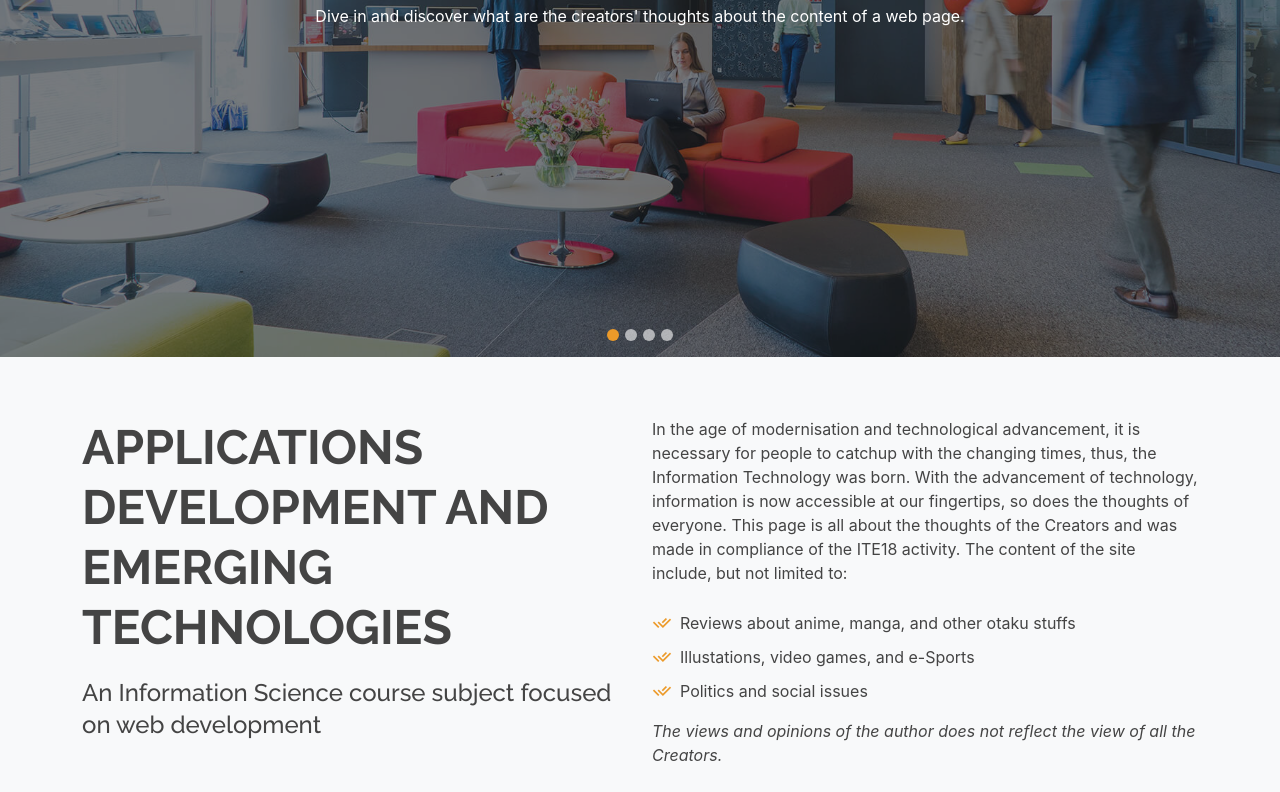
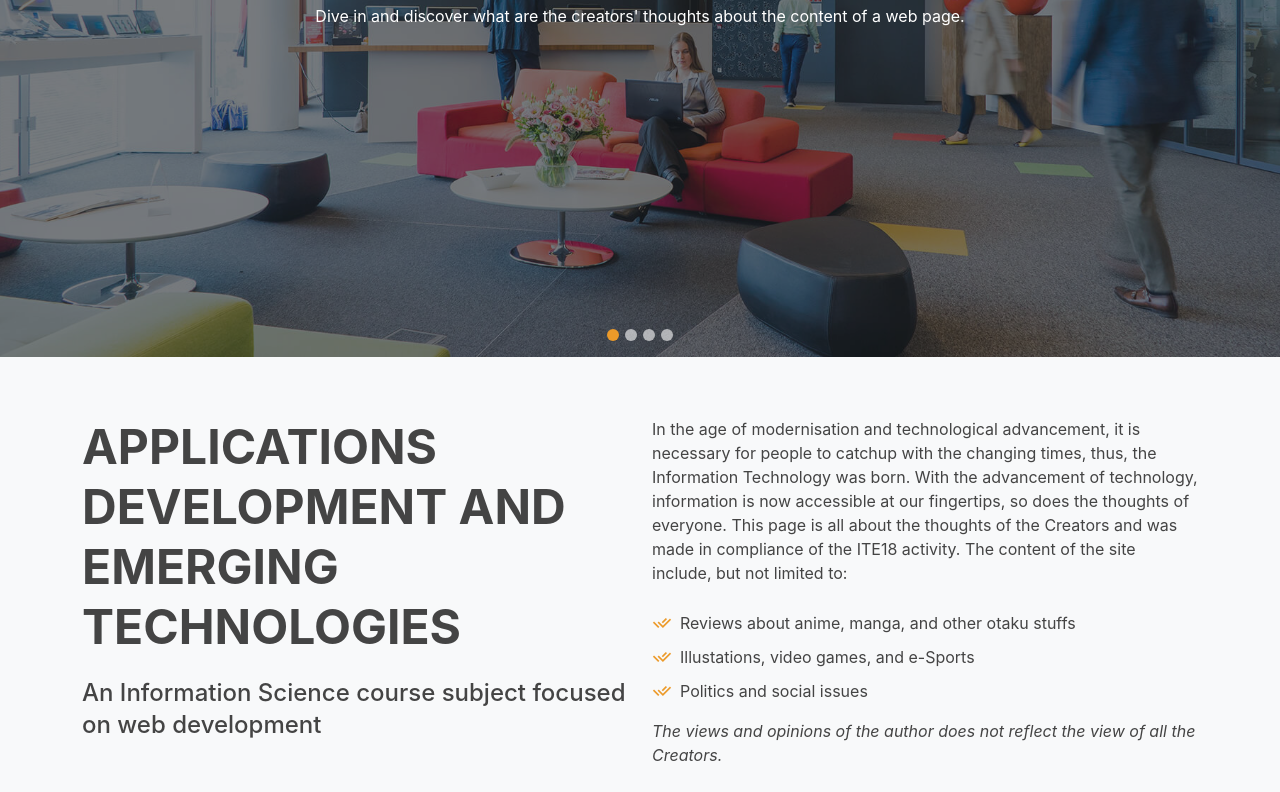
Before and after one commit to shadowhexer/weather, a plain HTML site: page index.html in a window 1280 px wide. Shown: the part 443-1235 px from the top of the page. Drawn offline with Linux system fonts and the light colour scheme.

Commit message:
Update style.css

```diff
--- a/assets/css/style.css
+++ b/assets/css/style.css
@@ -48,15 +48,6 @@ a:hover {
   text-decoration: none;
 }
 
-h1,
-h2,
-h3,
-h4,
-h5,
-h6 {
-  font-family: "Raleway", sans-serif;
-}
-
 /*--------------------------------------------------------------
 # Back to top button
 --------------------------------------------------------------*/
@@ -716,118 +707,6 @@ section {
     max-width: 40%;
   }
 }
-
-/*--------------------------------------------------------------
-# Weather
---------------------------------------------------------------*/
-/*
-.card {
-  width: 90%;
-  max-width: 500px;
-  background: linear-gradient(135deg, #b9ffce, #3c68e0);
-  color: #ffffff;
-  margin: 10px auto 0;
-  border-radius: 20px;
-  padding: 40px 35px;
-  text-align: center;
-  animation: 4s;
-  display: none;
-}
-
-.search {
-  width: 100%;
-  display: flex;
-  align-items: center;
-  justify-content: space-between;
-}
-
-.search input {
-  border: 0;
-  outline: 0;
-  background-color: #b9ffce;
-  color: #555;
-  padding: 10px 25px;
-  height: 60px;
-  border-radius: 30px;
-  flex: 1;
-  margin-top: 15px;
-  margin-right: 16px;
-  font-size: 18px;
-}
-
-.search button {
-  border: 0;
-  outline: 0;
-  background-color: #b9ffce;
-  border-radius: 50%;
-  margin-top: 15px;
-  width: 60px;
-  height: 60px;
-  cursor: pointer;
-}
-
-.search button img {
-  width: 16px;
-}
-
-.weather-icon {
-  width: 170px;
-  margin-top: 30px;
-}
-
-.weather h1 {
-  font-size: 80px;
-  font-weight: 500;
-}
-
-.weather h2 {
-  font-size: 45px;
-  font-weight: 400;
-  margin-top: -10px;
-}
-
-.details {
-  display: flex;
-  align-items: center;
-  justify-content: space-between;
-  padding: 0 20px;
-  margin-top: 50px;
-}
-
-.col {
-  display: flex;
-  align-items: center;
-  text-align: left;
-}
-
-.col img {
-  width: 40px;
-  margin-right: 10px;
-}
-
-.humidity,
-.wind {
-  font-size: 28px;
-  margin-top: -6px;
-}
-
-.weather {
-  display: none;
-}
-
-.error {
-  text-align: center;
-  color: rgb(255, 255, 255);
-  margin-left: 10px;
-  margin-top: 10px;
-  font-size: 15px;
-  display: none;
-}
-
-.map {
-  display: none;
-} */
-
 /*--------------------------------------------------------------
 # Services
 --------------------------------------------------------------*/
```
